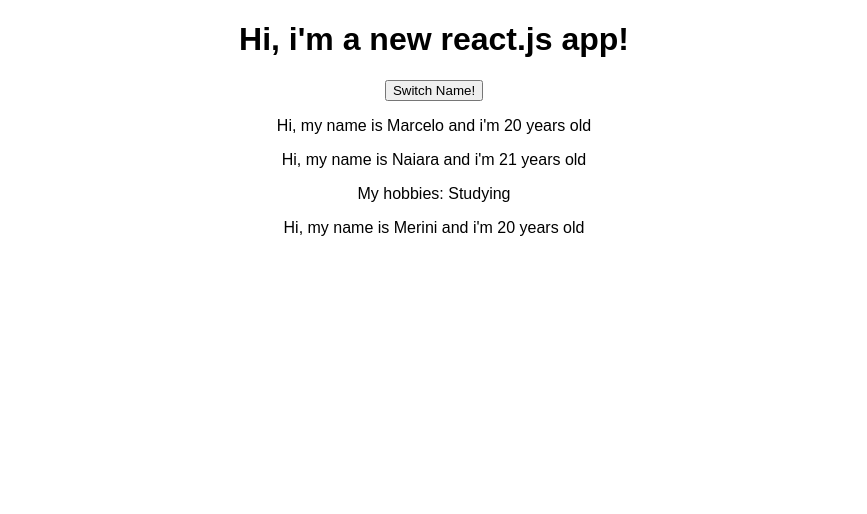
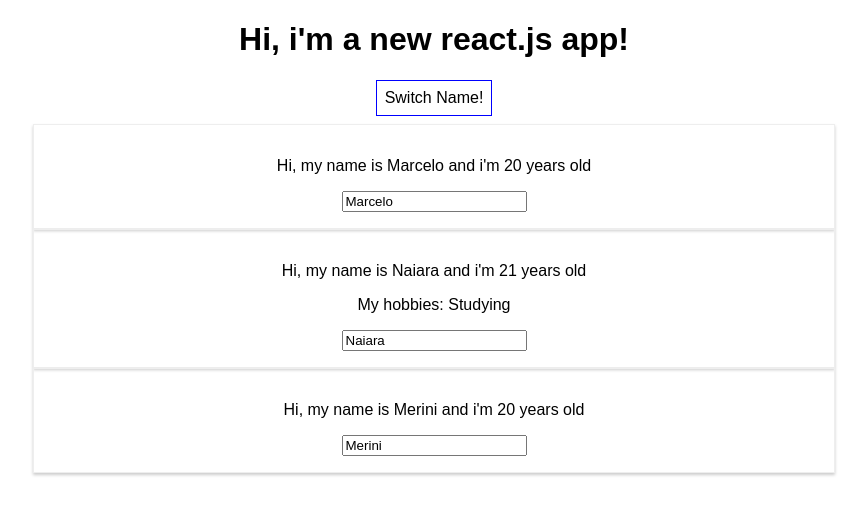
Before and after one commit to mawippel/react-complete-guide, a React (Create React App) app: page / in a window 1280 px wide. Shown: the top 514 px of the page, without its empty margins (206-1073 px from the left). Built offline with nearby package versions, Linux system fonts and the light colour scheme.

Commit message:
method references; binding; two-way binding; adding styling;

```diff
--- a/src/App.js
+++ b/src/App.js
@@ -12,24 +12,53 @@ class App extends Component {
     ]
   }
 
-  switchNameHandler = () => {
+  switchNameHandler = (newName) => {
     this.setState({
       persons: [
-        {name: 'Marcelo', age: 21},
+        {name: newName, age: 21},
         {name: 'Nai', age: 21},
         {name: 'Merinex', age: 20}
       ]
     });
   }
 
+  inputNameChangeHandler = (event) => {
+    this.setState({
+      persons: [
+        {name: 'Marcelo!', age: 21},
+        {name: event.target.value, age: 21},
+        {name: 'Merinex', age: 20}
+      ]
+    });
+  }
+
   render() {
+
+    const style = {
+      backgroundColor: 'white',
+      font: 'inherit',
+      border: '1px solid blue',
+      padding: '8px',
+      cursor: 'pointer',
+      marginBottom: '8px'
+    }
+
     return (
       <div className="App">
         <h1>Hi, i'm a new react.js app!</h1>
-        <button onClick={this.switchNameHandler}>Switch Name!</button>
-        <Person name={this.state.persons[0].name} age={this.state.persons[0].age}/>
-        <Person name={this.state.persons[1].name} age={this.state.persons[1].age}>My hobbies: Studying</Person>
-        <Person name={this.state.persons[2].name} age={this.state.persons[2].age}/>
+        <button style={style} onClick={() => this.switchNameHandler('Marcelo Wippel')}>Switch Name!</button>
+        <Person
+          name={this.state.persons[0].name}
+          age={this.state.persons[0].age}/>
+        <Person
+          name={this.state.persons[1].name}
+          age={this.state.persons[1].age}
+          clickHandler={() => this.switchNameHandler('Wippel')}
+          inputHandler={this.inputNameChangeHandler}
+          >My hobbies: Studying</Person>
+        <Person
+          name={this.state.persons[2].name}
+          age={this.state.persons[2].age}/>
       </div>
     );
   }
--- /dev/null
+++ b/src/Person/Person.css
@@ -0,0 +1,8 @@
+.Person {
+    width: 60%;
+    margin: auto;
+    border: 1px solid #eee;
+    box-shadow: 0 2px 3px #ccc;
+    padding: 16px;
+    text-align: center;
+}
--- a/src/Person/Person.js
+++ b/src/Person/Person.js
@@ -1,10 +1,14 @@
 import React from 'react';
+import './Person.css'
 
 const person = props => {
     return (
-        <div>
-            <p>Hi, my name is {props.name} and i'm {props.age} years old </p>
+        <div className="Person">
+            <p onClick={props.clickHandler}>
+                Hi, my name is {props.name} and i'm {props.age} years old
+            </p>
             <p>{props.children}</p>
+            <input onChange={props.inputHandler} value={props.name}></input>
         </div>
     );
 }
```
